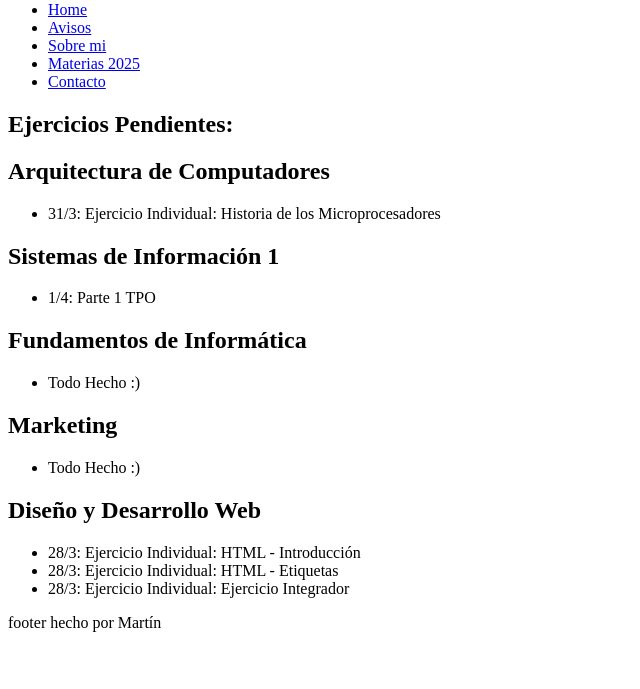
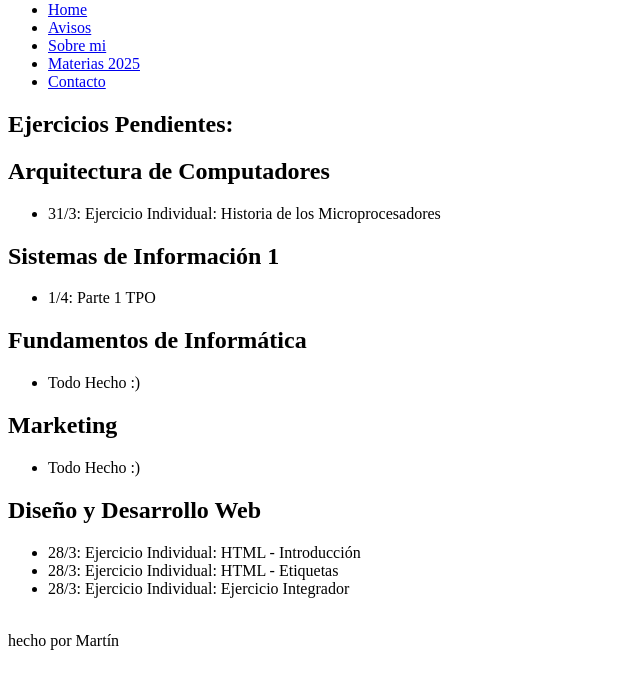
Before and after one commit to Martin-Alejo-Citoler/UVA-1-HTML-Integrador, a plain HTML site: page avisos.html in a window 1280 px wide. Shown: the part 79-768 px from the top of the page, without its empty margins (0-640 px from the left). Drawn offline with Linux system fonts and the light colour scheme.

Commit message:
Add files via upload

```diff
--- a/avisos.html
+++ b/avisos.html
@@ -65,7 +65,7 @@
         </section>
 
         <footer>
-            footer
+            <br>
             hecho por Martín
         </footer>
 
```
Also changed, not shown: contacto.html (+1 -1 lines), index.html (+1 -1 lines), materia diseño y desarrollo web.html (+1 -1 lines), materias.html (+1 -1 lines), sobre mi.html (+1 -1 lines).
